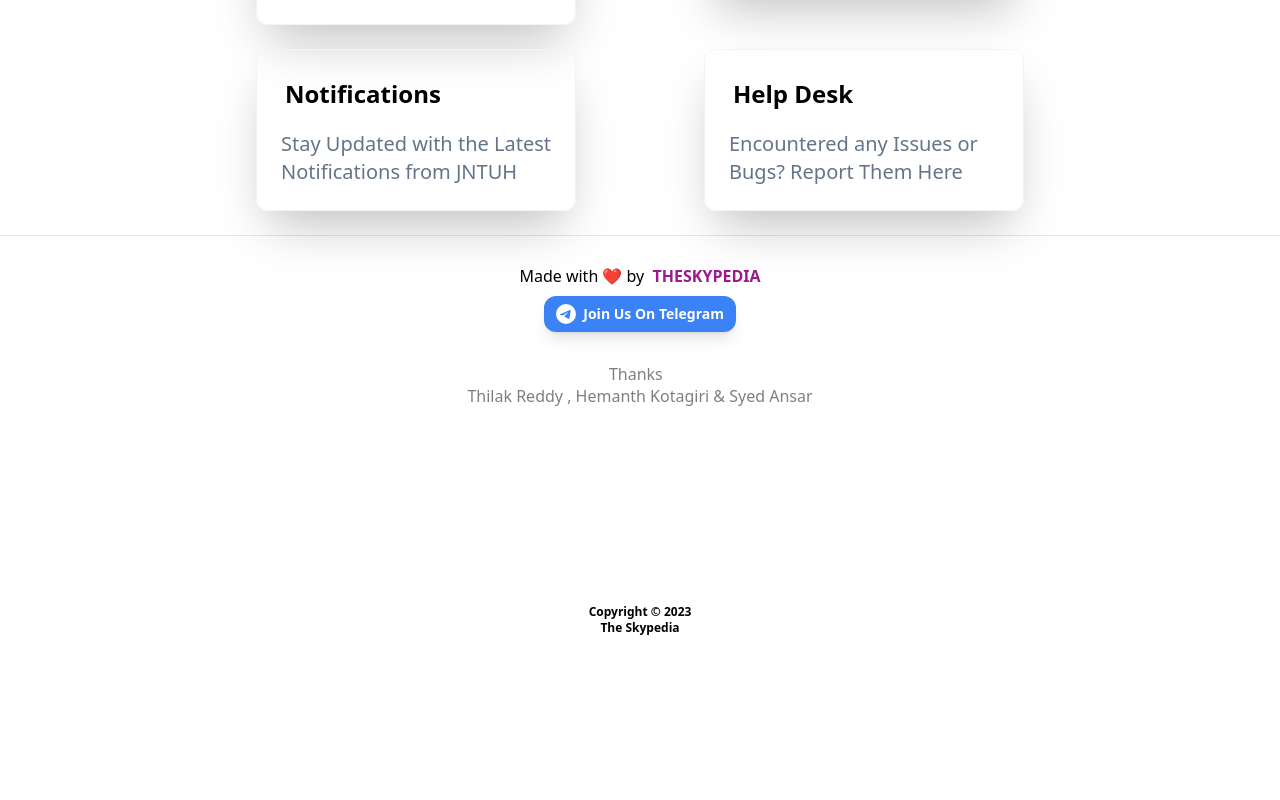
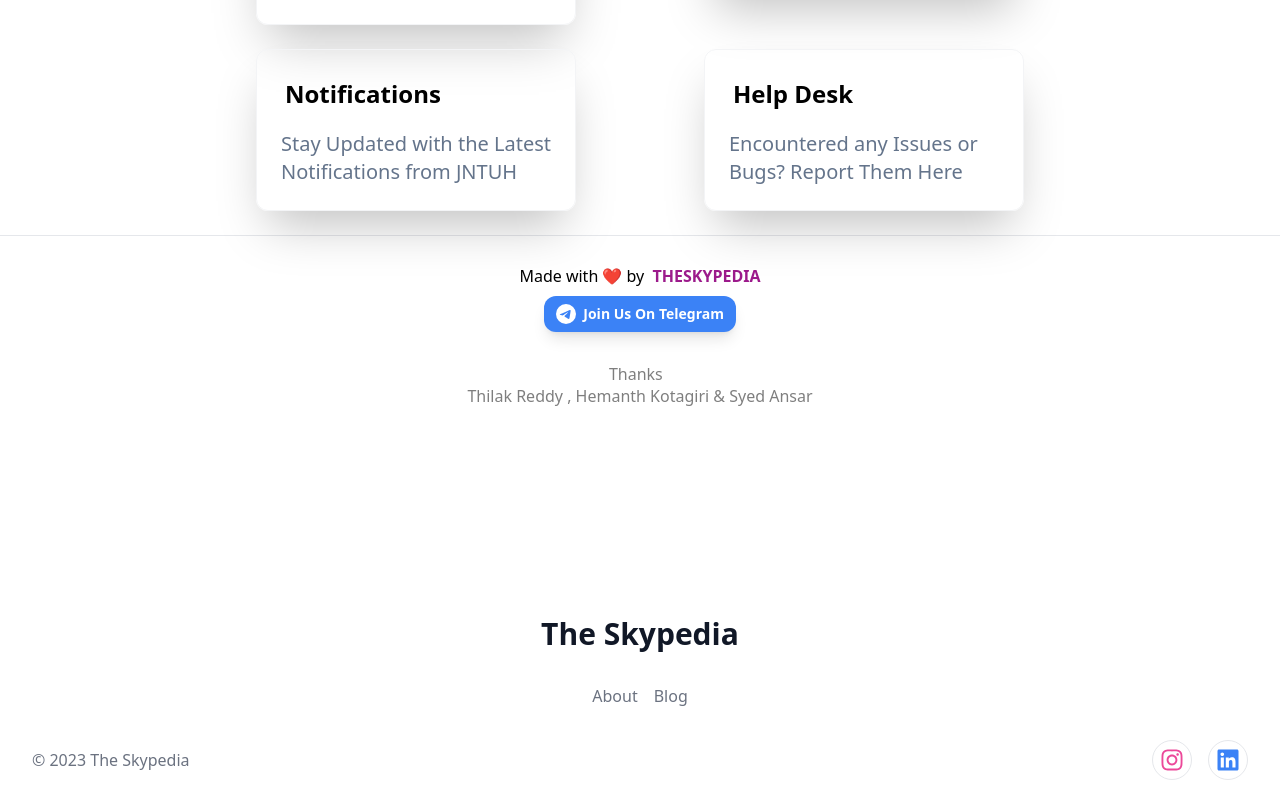
Before and after one commit to Saipreetham0/Results-jntuh-theskypedia, a Next.js app: page / in a window 1280 px wide. Shown: the part 1084-1884 px from the top of the page. Before the commit the page ends 1744 px from the top, so only its background shows below. Built offline with nearby package versions, Linux system fonts and the light colour scheme.

Commit message:
FOTTER UPDATE

```diff
--- a/components/Adsense/loadingAd.js
+++ b/components/Adsense/loadingAd.js
@@ -16,7 +16,7 @@
   }, []);
 
   return (
-    <div className="ads-container">
+    <div className="ads-container ">
       <ins
         className="adsbygoogle"
         style={{ display: "inline-block", width: "728px", height: "90px" }}
--- a/components/Layout/footer.js
+++ b/components/Layout/footer.js
@@ -2,21 +2,100 @@
 import Link from "next/link";
 // import AdBanner from "../Adsense/AdBanner";
 import LoadingAd from "../Adsense/loadingAd";
+// import { FaTelegram, FontAwesomeIcon } from "react-icons/fa";
+
 const Footer = () => {
+  const footerNavs = [
+    {
+      href: "#",
+      name: "About",
+    },
+    {
+      href: "#",
+      name: "Blog",
+    },
+  ];
   return (
     <>
-    <div>
-       {/* <AdBanner /> */}
-       <LoadingAd adSlot="8973292958"/>
+      {/* <div>
 
-      <div className="flex justify-center text-center m-2 text-xs	 text-black-1600  font-bold my-6">
+        <div class=" flex  justify-center">
+          <LoadingAd adSlot="8973292958" />
+        </div>
 
+        <div className="justify-center text-center m-2 text-xs	 text-black-1600  font-bold my-6">
           <p>
             Copyright &copy; 2023
             <br /> <Link href="https://theskypedia.com"> The Skypedia</Link>
           </p>
         </div>
+      </div> */}
+
+      <footer className="text-gray-500 bg-white px-4 py-5 max-w-screen-xl mx-auto md:px-8">
+        <div class=" flex  justify-center ">
+          <LoadingAd adSlot="8973292958" />
         </div>
+        <div className="max-w-lg sm:mx-auto sm:text-center">
+          {/* <img src="https://www.floatui.com/logo.svg" className="w-32 sm:mx-auto" /> */}
+          <h2 className="mt-4 text-2xl font-bold text-gray-900 sm:text-3xl">
+            The Skypedia
+          </h2>
+          <p className="leading-relaxed mt-2 text-[15px]"></p>
+        </div>
+        <ul className="items-center justify-center mt-8 space-y-5 sm:flex sm:space-x-4 sm:space-y-0">
+          {footerNavs.map((item, idx) => (
+            <li key={idx} className="hover:text-gray-800">
+              <a href={item.href}>{item.name}</a>
+            </li>
+          ))}
+        </ul>
+        <div className="mt-8 items-center justify-between sm:flex">
+          <div className="mt-4 sm:mt-0">&copy; 2023 The Skypedia</div>
+          <div className="mt-6 sm:mt-0">
+            <ul className="flex items-center space-x-4">
+              <li className="w-10 h-10 border rounded-full flex items-center justify-center">
+                <Link href="/" legacyBehavior>
+                  <svg
+                    xmlns="http://www.w3.org/2000/svg"
+                    className="h-6 w-6 text-pink-500"
+                    viewBox="0 0 448 512"
+                    aria-hidden="true"
+                    focusable="false"
+                  >
+                    <path
+                      fill="currentColor"
+                      d="M224.1 141c-63.6 0-114.9 51.3-114.9 114.9s51.3 114.9 114.9 114.9S339 319.5 339 255.9 287.7 141 224.1 141zm0 189.6c-41.1 0-74.7-33.5-74.7-74.7s33.5-74.7 74.7-74.7 74.7 33.5 74.7 74.7-33.6 74.7-74.7 74.7zm146.4-194.3c0 14.9-12 26.8-26.8 26.8-14.9 0-26.8-12-26.8-26.8s12-26.8 26.8-26.8 26.8 12 26.8 26.8zm76.1 27.2c-1.7-35.9-9.9-67.7-36.2-93.9-26.2-26.2-58-34.4-93.9-36.2-37-2.1-147.9-2.1-184.9 0-35.8 1.7-67.6 9.9-93.9 36.1s-34.4 58-36.2 93.9c-2.1 37-2.1 147.9 0 184.9 1.7 35.9 9.9 67.7 36.2 93.9s58 34.4 93.9 36.2c37 2.1 147.9 2.1 184.9 0 35.9-1.7 67.7-9.9 93.9-36.2 26.2-26.2 34.4-58 36.2-93.9 2.1-37 2.1-147.8 0-184.8zM398.8 388c-7.8 19.6-22.9 34.7-42.6 42.6-29.5 11.7-99.5 9-132.1 9s-102.7 2.6-132.1-9c-19.6-7.8-34.7-22.9-42.6-42.6-11.7-29.5-9-99.5-9-132.1s-2.6-102.7 9-132.1c7.8-19.6 22.9-34.7 42.6-42.6 29.5-11.7 99.5-9 132.1-9s102.7-2.6 132.1 9c19.6 7.8 34.7 22.9 42.6 42.6 11.7 29.5 9 99.5 9 132.1s2.7 102.7-9 132.1z"
+                    />
+                  </svg>
+                </Link>
+              </li>
+              <li className="w-10 h-10 border rounded-full flex items-center justify-center">
+                <Link href="/" legacyBehavior>
+                  <svg
+                    xmlns="http://www.w3.org/2000/svg"
+                    className="h-6 w-6 text-blue-500"
+                    viewBox="0 0 448 512"
+                    aria-hidden="true"
+                    focusable="false"
+                  >
+                    <path
+                      fill="currentColor"
+                      d="M416 32H31.9C14.3 32 0 46.5 0 64.3v383.4C0 465.5 14.3 480 31.9 480H416c17.6 0 32-14.5 32-32.3V64.3c0-17.8-14.4-32.3-32-32.3zM135.4 416H69V202.2h66.5V416zm-33.2-243c-21.3 0-38.5-17.3-38.5-38.5S80.9 96 102.2 96c21.2 0 38.5 17.3 38.5 38.5 0 21.3-17.2 38.5-38.5 38.5zm282.1 243h-66.4V312c0-24.8-.5-56.7-34.5-56.7-34.6 0-39.9 27-39.9 54.9V416h-66.4V202.2h63.7v29.2h.9c8.9-16.8 30.6-34.5 62.9-34.5 67.2 0 79.7 44.3 79.7 101.9V416z"
+                    />
+                  </svg>
+                </Link>
+              </li>
+            </ul>
+          </div>
+        </div>
+        <style jsx>{`
+          .svg-icon path,
+          .svg-icon polygon,
+          .svg-icon rect {
+            fill: currentColor;
+          }
+        `}</style>
+      </footer>
     </>
   );
 };
--- a/package.json
+++ b/package.json
@@ -31,7 +31,7 @@
     "react-dom": "18.2.0",
     "react-dom-confetti": "^0.2.0",
     "react-fast-marquee": "^1.3.5",
-    "react-icons": "^4.8.0",
+    "react-icons": "^4.10.1",
     "react-loading-skeleton": "^3.3.1",
     "react-responsive-carousel": "^3.2.23",
     "react-router-dom": "^6.9.0",
```
Also changed, not shown: 1 other file (tests, documents, lock files or other folders). Lines whose indentation alone changed are shown as unchanged.
